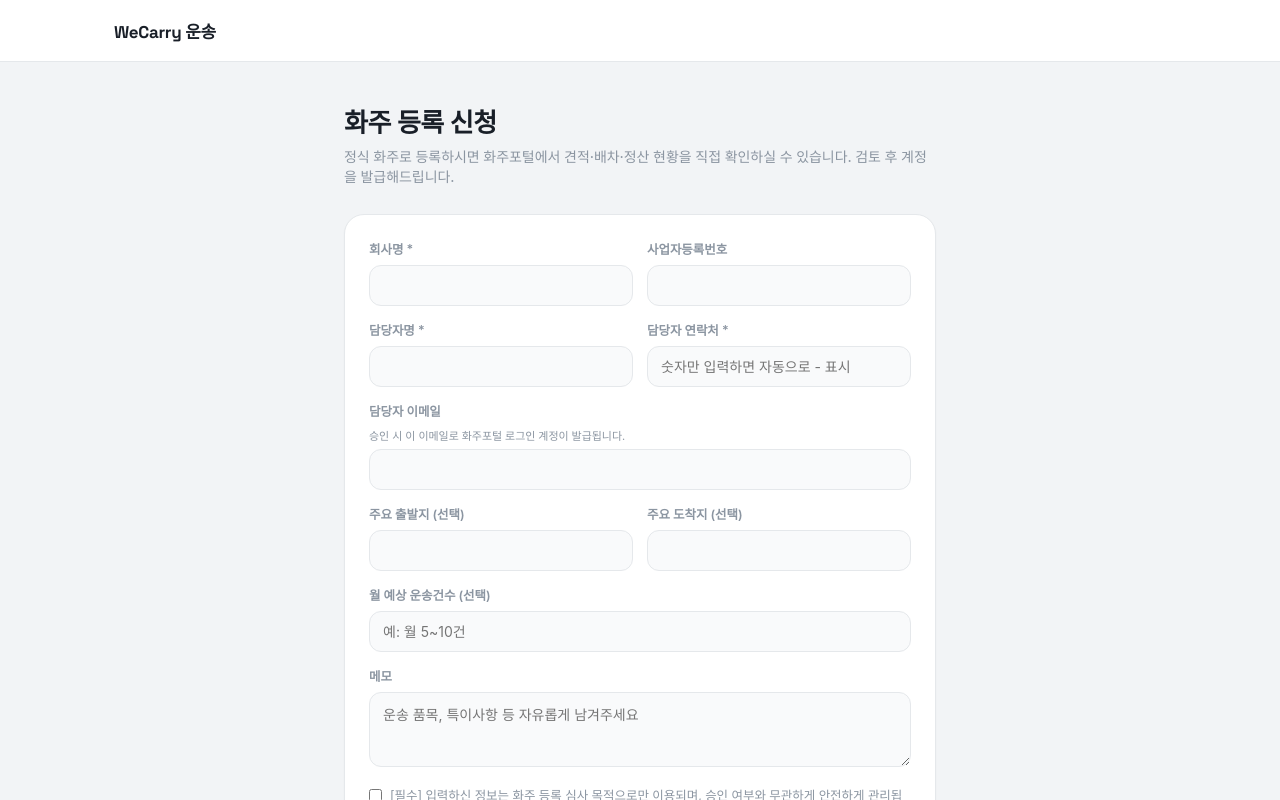
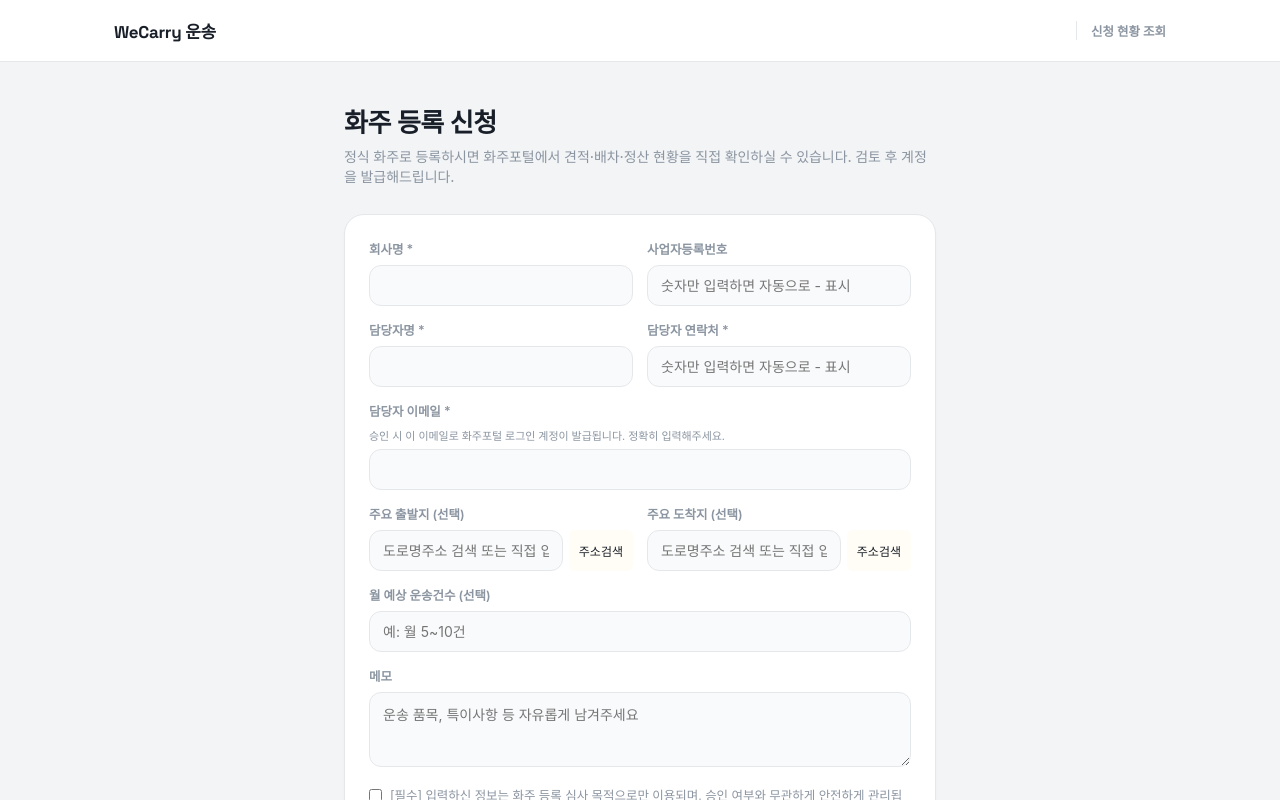
Before and after one commit to ttang0825/b2b-cargo-system, a Next.js app: page /apply in a window 1280 px wide. Shown: the top 800 px of the page. Built offline with nearby package versions, Linux system fonts and the light colour scheme; no server answers; a web font is replaced by a local one.

Commit message:
Update page.tsx

```diff
--- a/app/apply/page.tsx
+++ b/app/apply/page.tsx
@@ -1,15 +1,22 @@
 "use client";
 
-import { useState } from "react";
+import { useEffect, useState } from "react";
 import Link from "next/link";
 import { supabase } from "@/lib/supabaseClient";
-import { formatPhoneNumber } from "@/lib/constants";
+import { formatPhoneNumber, formatBizRegNo } from "@/lib/constants";
+
+declare global {
+  interface Window {
+    daum: any;
+  }
+}
 
 export default function ApplyPage() {
   const [saving, setSaving] = useState(false);
   const [error, setError] = useState<string | null>(null);
   const [success, setSuccess] = useState(false);
   const [agreed, setAgreed] = useState(false);
+  const [postcodeReady, setPostcodeReady] = useState(false);
 
   const [form, setForm] = useState({
     company_name: "",
@@ -23,6 +30,28 @@ export default function ApplyPage() {
     notes: "",
   });
 
+  useEffect(() => {
+    if (document.getElementById("daum-postcode-script")) {
+      setPostcodeReady(true);
+      return;
+    }
+    const script = document.createElement("script");
+    script.id = "daum-postcode-script";
+    script.src = "https://t1.daumcdn.net/mapjsapi/bundle/postcode/prod/postcode.v2.js";
+    script.onload = () => setPostcodeReady(true);
+    document.body.appendChild(script);
+  }, []);
+
+  function openAddressSearch(target: "main_origin" | "main_destination") {
+    if (!postcodeReady || !window.daum) return;
+    new window.daum.Postcode({
+      oncomplete: (data: any) => {
+        const addr = data.roadAddress || data.jibunAddress;
+        setForm((p) => ({ ...p, [target]: addr }));
+      },
+    }).open();
+  }
+
   function setField(key: keyof typeof form, value: string) {
     setForm((prev) => ({ ...prev, [key]: value }));
   }
@@ -33,6 +62,10 @@ export default function ApplyPage() {
 
     if (!form.company_name.trim() || !form.contact_name.trim() || !form.contact_phone.trim()) {
       setError("회사명, 담당자명, 담당자 연락처는 필수입니다.");
+      return;
+    }
+    if (!form.contact_email.trim()) {
+      setError("담당자 이메일은 필수입니다. 승인 시 이 이메일로 화주포털 계정이 발급됩니다.");
       return;
     }
     if (!agreed) {
@@ -46,7 +79,7 @@ export default function ApplyPage() {
       business_reg_no: form.business_reg_no || null,
       contact_name: form.contact_name,
       contact_phone: form.contact_phone,
-      contact_email: form.contact_email || null,
+      contact_email: form.contact_email,
       main_origin: form.main_origin || null,
       main_destination: form.main_destination || null,
       monthly_volume_estimate: form.monthly_volume_estimate || null,
@@ -69,10 +102,28 @@ export default function ApplyPage() {
           <div className="card" style={{ padding: 40 }}>
             <div style={{ fontSize: 40, marginBottom: 16 }}>✅</div>
             <h1 style={{ fontSize: 19, fontWeight: 800, marginBottom: 10 }}>신청이 접수되었습니다</h1>
-            <p style={{ fontSize: 13.5, color: "var(--text-muted)", marginBottom: 24, lineHeight: 1.6 }}>
-              담당자 검토 후 승인되면, 남겨주신 연락처로 화주포털 접속 정보를 안내드립니다.
+            <p style={{ fontSize: 13.5, color: "var(--text-muted)", marginBottom: 20, lineHeight: 1.6 }}>
+              담당자 검토 후 승인되면, 입력하신 이메일로 화주포털 접속 정보를 안내드립니다.
               필요 시 확인 전화를 드릴 수 있습니다.
             </p>
+            <div
+              style={{
+                background: "var(--accent-soft)",
+                borderRadius: 10,
+                padding: 14,
+                fontSize: 12.5,
+                color: "var(--text)",
+                marginBottom: 24,
+                textAlign: "left",
+                lineHeight: 1.6,
+              }}
+            >
+              💡 입력하신 연락처(<span className="num">{form.contact_phone}</span>)로 언제든{" "}
+              <Link href="/apply/status" style={{ color: "var(--accent)", fontWeight: 700, textDecoration: "underline" }}>
+                신청 현황 조회
+              </Link>
+              에서 진행 상황을 확인하실 수 있습니다.
+            </div>
             <Link href="/" className="btn">
               홈으로 돌아가기
             </Link>
@@ -85,9 +136,15 @@ export default function ApplyPage() {
   return (
     <div className="portal-theme">
       <header style={{ borderBottom: "1px solid var(--border)", background: "var(--surface)" }}>
-        <div className="container" style={{ padding: "18px 24px" }}>
+        <div
+          className="container"
+          style={{ padding: "18px 24px", display: "flex", justifyContent: "space-between", alignItems: "center" }}
+        >
           <Link href="/" className="brand" style={{ fontSize: 17, textDecoration: "none" }}>
             WeCarry 운송
+          </Link>
+          <Link href="/apply/status" className="guide-link">
+            신청 현황 조회
           </Link>
         </div>
       </header>
@@ -112,7 +169,11 @@ export default function ApplyPage() {
               </div>
               <div className="field">
                 <label>사업자등록번호</label>
-                <input value={form.business_reg_no} onChange={(e) => setField("business_reg_no", e.target.value)} />
+                <input
+                  value={form.business_reg_no}
+                  onChange={(e) => setField("business_reg_no", formatBizRegNo(e.target.value))}
+                  placeholder="숫자만 입력하면 자동으로 - 표시"
+                />
               </div>
               <div className="field">
                 <label>담당자명 *</label>
@@ -127,20 +188,52 @@ export default function ApplyPage() {
                 />
               </div>
               <div className="field" style={{ gridColumn: "1 / -1" }}>
-                <label>담당자 이메일</label>
+                <label>담당자 이메일 *</label>
                 <p style={{ fontSize: 11, color: "var(--text-muted)", margin: "0 0 6px" }}>
-                  승인 시 이 이메일로 화주포털 로그인 계정이 발급됩니다.
+                  승인 시 이 이메일로 화주포털 로그인 계정이 발급됩니다. 정확히 입력해주세요.
                 </p>
                 <input type="email" value={form.contact_email} onChange={(e) => setField("contact_email", e.target.value)} />
               </div>
+
               <div className="field">
                 <label>주요 출발지 (선택)</label>
-                <input value={form.main_origin} onChange={(e) => setField("main_origin", e.target.value)} />
+                <div style={{ display: "flex", gap: 6 }}>
+                  <input
+                    value={form.main_origin}
+                    onChange={(e) => setField("main_origin", e.target.value)}
+                    placeholder="도로명주소 검색 또는 직접 입력"
+                    style={{ flex: 1 }}
+                  />
+                  <button
+                    type="button"
+                    className="btn-ghost"
+                    style={{ padding: "0 10px", borderRadius: 6, fontSize: 12, whiteSpace: "nowrap", cursor: "pointer" }}
+                    onClick={() => openAddressSearch("main_origin")}
+                  >
+                    주소검색
+                  </button>
+                </div>
               </div>
               <div className="field">
                 <label>주요 도착지 (선택)</label>
-                <input value={form.main_destination} onChange={(e) => setField("main_destination", e.target.value)} />
+                <div style={{ display: "flex", gap: 6 }}>
+                  <input
+                    value={form.main_destination}
+                    onChange={(e) => setField("main_destination", e.target.value)}
+                    placeholder="도로명주소 검색 또는 직접 입력"
+                    style={{ flex: 1 }}
+                  />
+                  <button
+                    type="button"
+                    className="btn-ghost"
+                    style={{ padding: "0 10px", borderRadius: 6, fontSize: 12, whiteSpace: "nowrap", cursor: "pointer" }}
+                    onClick={() => openAddressSearch("main_destination")}
+                  >
+                    주소검색
+                  </button>
+                </div>
               </div>
+
               <div className="field" style={{ gridColumn: "1 / -1" }}>
                 <label>월 예상 운송건수 (선택)</label>
                 <input
```
